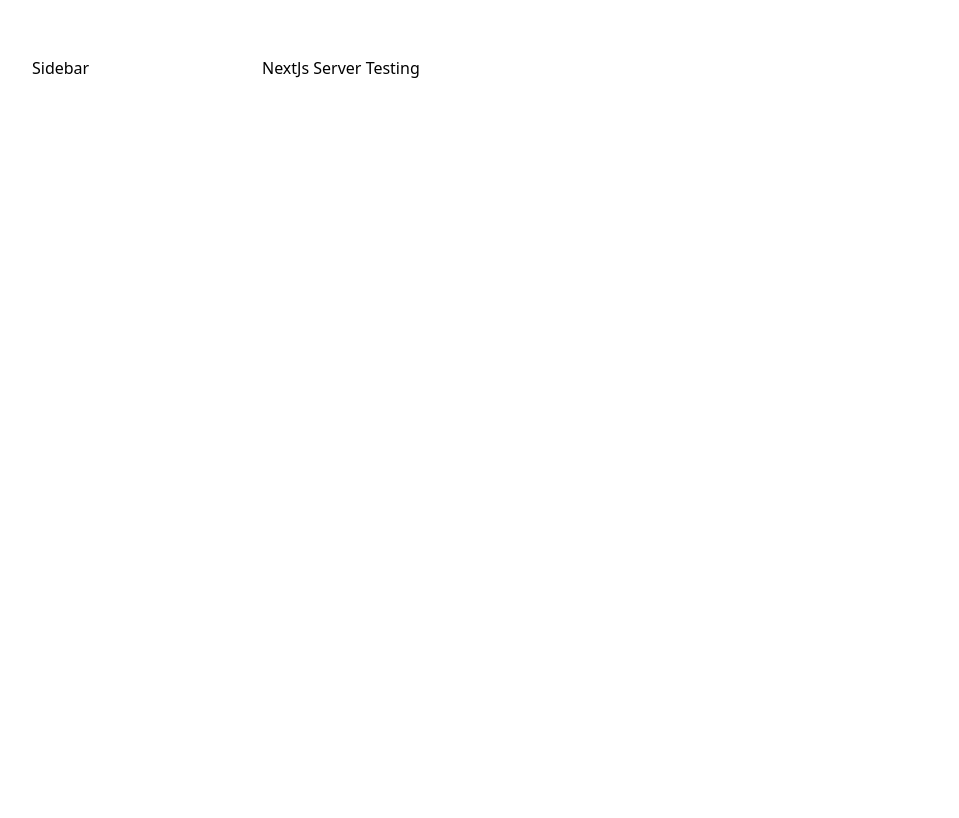
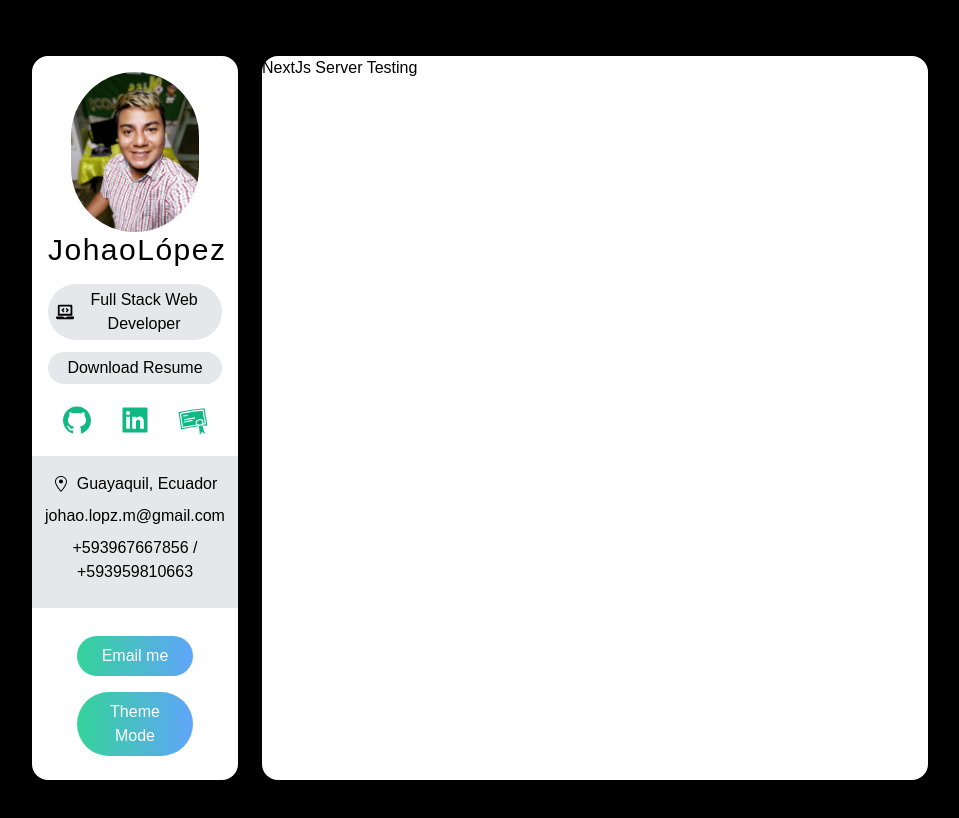
Before and after one commit to johaolopz/portfolio, a Next.js app: page / in a window 1280 px wide. Shown: the top 818 px of the page, without its empty margins (160-1119 px from the left). Built offline with nearby package versions, Linux system fonts and the light colour scheme.

Commit message:
Styles on SideBar, react-icons and classes tailwindcss

```diff
--- /dev/null
+++ b/components/Sidebar.tsx
@@ -0,0 +1,61 @@
+import Image from "next/image"
+import profilePhoto from "../images/profilePhoto.jpg"
+import {AiFillGithub, AiFillLinkedin} from "react-icons/ai"
+import {GoLocation} from "react-icons/go"
+import {FaLaptopCode} from "react-icons/fa"
+import {GiDiploma} from "react-icons/gi"
+
+const Sidebar = () => {
+    return (
+        <div>
+            <div className="w-32 h-32 mx-auto mb-8 rounded-full">
+                <Image
+                    src={profilePhoto}
+                    alt="profile photo"
+                    className="rounded-full"
+                />
+            </div>
+            <h3 className="my-4 text-3xl font-medium tracking-wider">
+                <span>Johao</span>
+                López
+            </h3>
+            <p className="flex items-center justify-center px-2 py-1 my-3 bg-gray-200 rounded-full">
+                <FaLaptopCode className="w-6 h-6" />
+                Full Stack Web Developer
+            </p>
+            <a
+                href=""
+                download="name"
+                className="flex justify-center px-2 py-1 my-3 bg-gray-200 rounded-full"
+            >
+                Download Resume
+            </a>
+            {/* Social Icons */}
+            <div className="flex justify-around w-9/12 mx-auto my-5 text-green-500 md:w-full">
+                <a href="">
+                    <AiFillGithub className="w-8 h-8 cursor-pointer" />
+                </a>
+                <a href="">
+                    <AiFillLinkedin className="w-8 h-8 cursor-pointer" />
+                </a>
+                <a href="">
+                    <GiDiploma className="w-8 h-8 cursor-pointer" />
+                </a>
+            </div>
+            {/* address */}
+            <div className="py-4 my-5 bg-gray-200" style={{marginLeft:'-1rem', marginRight:'-1rem'}}>
+                <div className="flex items-center justify-center space-x-2">
+                    <GoLocation />
+                    <span>Guayaquil, Ecuador</span>
+                </div>
+                <p className="my-2">johao.lopz.m@gmail.com</p>
+                <p className="my-2">+593967667856 / +593959810663</p>
+            </div>
+            {/* Buttons */}
+            <button className="w-8/12 px-5 py-2 my-2 text-white rounded-full bg-gradient-to-r from-green-400 to-blue-400">Email me</button>
+            <button className="w-8/12 px-5 py-2 my-2 text-white rounded-full bg-gradient-to-r from-green-400 to-blue-400">Theme Mode</button>
+        </div>
+    )
+}
+
+export default Sidebar
--- a/package.json
+++ b/package.json
@@ -10,7 +10,8 @@
   "dependencies": {
     "next": "12.0.7",
     "react": "17.0.2",
-    "react-dom": "17.0.2"
+    "react-dom": "17.0.2",
+    "react-icons": "^4.3.1"
   },
   "devDependencies": {
     "@types/node": "^16.11.11",
--- a/pages/_app.tsx
+++ b/pages/_app.tsx
@@ -1,10 +1,13 @@
+import Sidebar from '../components/Sidebar'
 import '../styles/globals.css'
 
 function MyApp({ Component, pageProps }) {
   return (
-  <div className="grid grid-cols-12 gap-6 px-48 my-14">
-    <div className="col-span-3 bg-white rounded-2xl">Sidebar</div>
-    <div className="col-span-9 bg-white rounded-2xl">
+  <div className="grid grid-cols-12 gap-6 px-5 lg:px-48 my-14">
+    <div className="col-span-12 p-4 text-center bg-white lg:col-span-3 rounded-2xl">
+      <Sidebar/>
+    </div>
+    <div className="col-span-12 bg-white lg:col-span-9 rounded-2xl">
       <Component {...pageProps} />
     </div>
   </div>
--- a/styles/globals.css
+++ b/styles/globals.css
@@ -1,3 +1,9 @@
 @tailwind base;
 @tailwind components;
 @tailwind utilities;
+
+/* TODO use tailwind */
+body{
+    background-color: black;
+    font-family: sans-serif;
+}
```
Also changed, not shown: images/profilePhoto.jpg (added), 1 other file (tests, documents, lock files or other folders).
